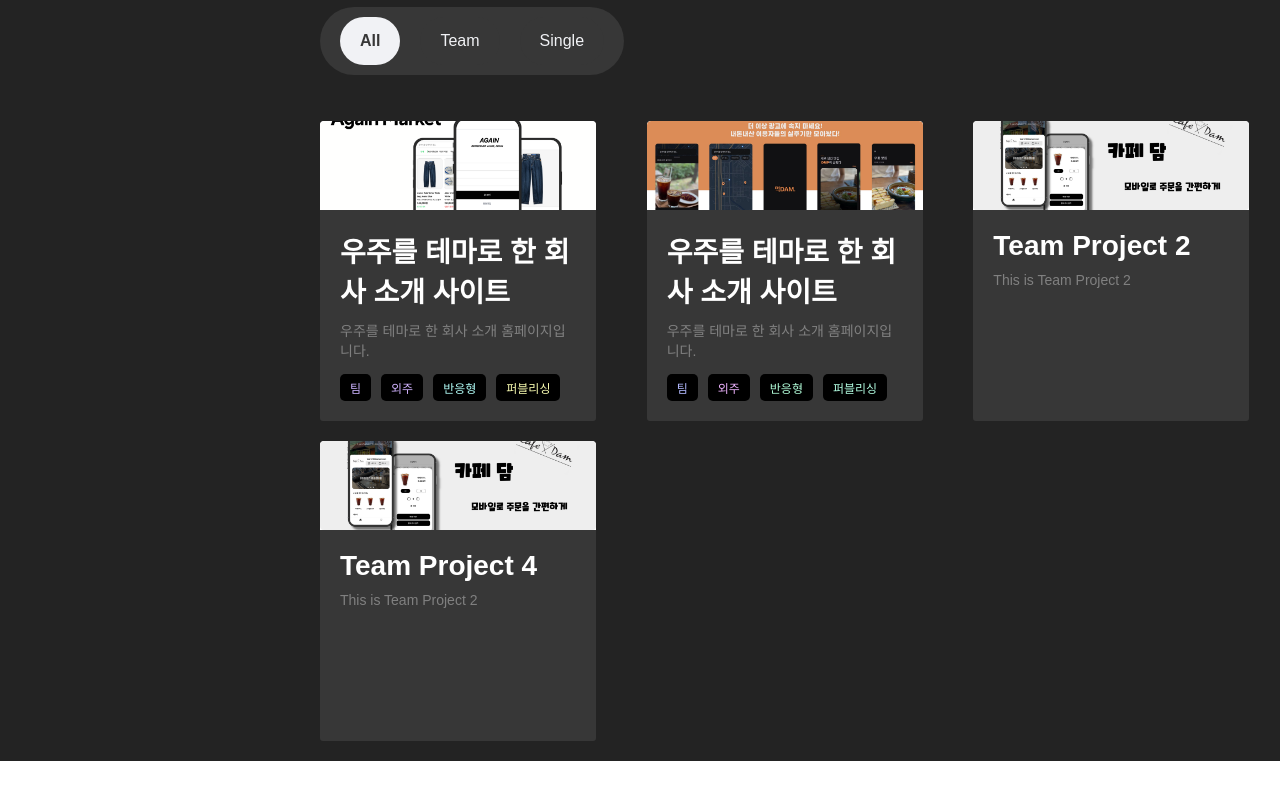
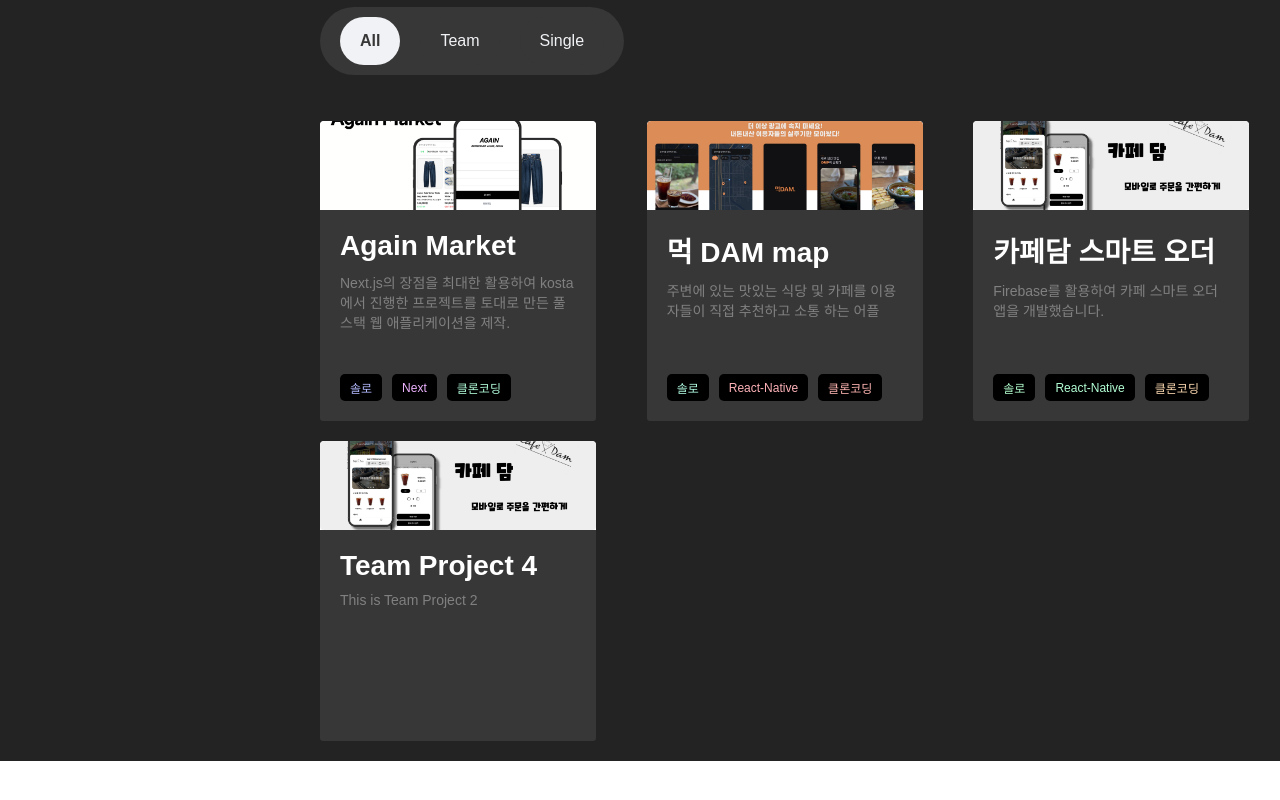
Before and after one commit to Hyeong-mai/HMportfolio, a React (Create React App) app: page / in a window 1280 px wide. Shown: the part 3239-4039 px from the top of the page. Built offline with nearby package versions, Linux system fonts and the light colour scheme.

Commit message:
240913portfolio-2

```diff
--- a/src/Components/Main/Project/Project.js
+++ b/src/Components/Main/Project/Project.js
@@ -113,7 +113,7 @@ const ContentItem = styled.div`
   color: white;
   animation: ${(props) => (props.visible ? fadeIn : fadeOut)} 1s forwards;
   @media (max-width: 1160px) {
-    height: ${(props) => (props.isSecond ? "200vh" : "150vh")};
+    height: ${(props) => (props.isSecond ? "250vh" : "200vh")};
   }
 `;
 
@@ -193,24 +193,25 @@ const Project = () => {
       id: 1,
       coverImage: "/image/project1/Project1Cover.png",
       mainColor: "#37475E",
-      name: "우주를 테마로 한 회사 소개 사이트",
+      name: "Again Market",
       type: "single",
-      tag: ["팀", "외주", "반응형", "퍼블리싱"],
-      date: "2023.10 - 약 3일 2인 (프론트엔드 2명)",
-      description: "우주를 테마로 한 회사 소개 홈페이지입니다.",
+      tag: ["솔로", "Next", "클론코딩"],
+      date: "2024년 6월 10일 → 2024년 6월 17일",
+      description:
+        "Next.js의 장점을 최대한 활용하여 kosta에서 진행한 프로젝트를 토대로 만든 풀스택 웹 애플리케이션을 제작.",
       subDescription:
-        "디자인 시안을 Figma로 확인하며 제시한 기한 내에 최대한 클라이언트가 요구한 기능을 작업하려고 했습니다.",
+        "현재는 완성도 높은 프로젝트를 구현하기 위해 꾸준히 개선하고 있습니다.",
       skills: [
-        "3일이라는 짧은 기간내에 구현",
-        "우주를 컨셉으로한 홈페이지로 이미지 요소가 많음",
-        "네비게이션 메뉴 클릭 시 메인 화면에서 특정 위치로 부드럽게 이동",
-        "localStorage를 활용해 서브 페이지에서도 네비게이션 메뉴 클릭 시 메인 화면의 특정 위치로 이동",
+        "중고 상품을 등록하고 경매를 진행할 수 있는 기능 구현",
+        "실시간 입찰 시스템으로 사용자 간 경쟁 유도",
+        "사용자간 채팅 기능 제공",
+        "사용자 프로필 및 거래 내역 관리 시스템 구축",
       ],
       language: [
         {
-          name: "React",
+          name: "Next.js",
           languageDescription:
-            "React는 컴포넌트 기반으로 하며, 가상 DOM을 활용해 웹 애플리케이션의 성능을 최적화 합니다. 컴포넌트 재사용성을 높이고, 상태 관리를 용이하게 할 수 있습니다.",
+            "폴더 구조 기반의 자동 페이지 생성, 유연한 데이터 패칭, 서버리스 함수로 풀스택 기능을 쉽게 구현할 수 있습니다..",
         },
         {
           name: "TypeScript",
@@ -218,9 +219,14 @@ const Project = () => {
             "TypeScript는 정적 타입을 지원하는 JavaScript 슈퍼셋 언어로, 코드를 실행하기 전 오류를 잡아 줄 수 있습니다.",
         },
         {
-          name: "Styled Components",
+          name: "Tailwind",
           languageDescription:
-            "Styled Components는 JavaScript 코드 내에서 CSS를 작성할 수 있게 해주는 라이브러리입니다. 컴포넌트와 스타일을 함께 정의해 컴포넌트 별로 스타일을 관리하고 재사용할 수 있습니다.",
+            "Tailwind CSS는 유틸리티 클래스와 설정 파일을 통해 빠르고 일관된 스타일링과 손쉬운 디자인 시스템 커스터마이징을 지원합니다.",
+        },
+        {
+          name: "Prisma",
+          languageDescription:
+            "Prisma는 직관적인 스키마 정의와 쿼리 작성, TypeScript 통합을 통한 타입 안정성, 그리고 쉬운 데이터베이스 마이그레이션 관리를 지원합니다.",
         },
       ],
       contribution: [
@@ -294,16 +300,17 @@ const Project = () => {
     },
     {
       id: 2,
-      name: "우주를 테마로 한 회사 소개 사이트",
+      name: "먹 DAM map",
       mainColor: "#D19060",
 
       coverImage: "/image/project2/Project2Cover.png",
       type: "single",
-      tag: ["팀", "외주", "반응형", "퍼블리싱"],
-      date: "2023.10 - 약 3일 2인 (프론트엔드 2명)",
-      description: "우주를 테마로 한 회사 소개 홈페이지입니다.",
+      tag: ["솔로", "React-Native", "클론코딩"],
+      date: "2022년 11월 30일 → 2023년 5월 24일",
+      description:
+        "주변에 있는 맛있는 식당 및 카페를 이용자들이 직접 추천하고 소통 하는 어플",
       subDescription:
-        "디자인 시안을 Figma로 확인하며 제시한 기한 내에 최대한 클라이언트가 요구한 기능을 작업하려고 했습니다.",
+        "푸딘코 앱의 벤치마킹 형태로 Google Maps API를 활용하여 사용자가 현재 위치에서 추천된 맛집을 지도상에서 확인할 수 있는 앱을 개발했습니다 ",
       skills: [
         "3일이라는 짧은 기간내에 구현",
         "우주를 컨셉으로한 홈페이지로 이미지 요소가 많음",
@@ -312,19 +319,24 @@ const Project = () => {
       ],
       language: [
         {
-          name: "React",
+          name: "React-Native",
           languageDescription:
-            "React는 컴포넌트 기반으로 하며, 가상 DOM을 활용해 웹 애플리케이션의 성능을 최적화 합니다. 컴포넌트 재사용성을 높이고, 상태 관리를 용이하게 할 수 있습니다.",
-        },
-        {
-          name: "TypeScript",
-          languageDescription:
-            "TypeScript는 정적 타입을 지원하는 JavaScript 슈퍼셋 언어로, 코드를 실행하기 전 오류를 잡아 줄 수 있습니다.",
+            "React-Native는 컴포넌트 기반으로 하며, JavaScript를 사용해 iOS와 Android 애플리케이션을 동시에 개발할 수 있는 크로스 플랫폼 프레임워크입니다.",
         },
         {
           name: "Styled Components",
           languageDescription:
             "Styled Components는 JavaScript 코드 내에서 CSS를 작성할 수 있게 해주는 라이브러리입니다. 컴포넌트와 스타일을 함께 정의해 컴포넌트 별로 스타일을 관리하고 재사용할 수 있습니다.",
+        },
+        {
+          name: "Expo",
+          languageDescription:
+            "React Native 애플리케이션 개발을 간소화하고, 기본 설정 없이 다양한 네이티브 기능을 쉽게 사용할 수 있게 해주는 플랫폼입니다.",
+        },
+        {
+          name: "Prisma",
+          languageDescription:
+            "Prisma는 직관적인 스키마 정의와 쿼리 작성, TypeScript 통합을 통한 타입 안정성, 그리고 쉬운 데이터베이스 마이그레이션 관리를 지원합니다.",
         },
       ],
       contribution: [
@@ -398,11 +410,102 @@ const Project = () => {
     },
     {
       id: 3,
-      name: "Team Project 2",
+      name: "카페담 스마트 오더",
       mainColor: "#333",
       coverImage: "/image/project3/Project3Cover.png",
-      type: "team",
-      description: "This is Team Project 2",
+      type: "single",
+      tag: ["솔로", "React-Native", "클론코딩"],
+      date: "2023년 6월 16일 → 2023년 6월 18일",
+      description: "Firebase를 활용하여 카페 스마트 오더 앱을 개발했습니다.",
+      skills: [
+        "3일이라는 짧은 기간내에 구현",
+        "우주를 컨셉으로한 홈페이지로 이미지 요소가 많음",
+        "네비게이션 메뉴 클릭 시 메인 화면에서 특정 위치로 부드럽게 이동",
+        "localStorage를 활용해 서브 페이지에서도 네비게이션 메뉴 클릭 시 메인 화면의 특정 위치로 이동",
+      ],
+      language: [
+        {
+          name: "React-Native",
+          languageDescription:
+            "React-Native는 컴포넌트 기반으로 하며, JavaScript를 사용해 iOS와 Android 애플리케이션을 동시에 개발할 수 있는 크로스 플랫폼 프레임워크입니다.",
+        },
+        {
+          name: "Styled Components",
+          languageDescription:
+            "Styled Components는 JavaScript 코드 내에서 CSS를 작성할 수 있게 해주는 라이브러리입니다. 컴포넌트와 스타일을 함께 정의해 컴포넌트 별로 스타일을 관리하고 재사용할 수 있습니다.",
+        },
+        {
+          name: "Expo",
+          languageDescription:
+            "React Native 애플리케이션 개발을 간소화하고, 기본 설정 없이 다양한 네이티브 기능을 쉽게 사용할 수 있게 해주는 플랫폼입니다.",
+        },
+        {
+          name: "Firebase",
+          languageDescription:
+            "Firebase는 실시간 데이터베이스, 인증, 호스팅 등 다양한 백엔드 서비스를 제공하는 클라우드 기반 애플리케이션 개발 플랫폼입니다.",
+        },
+      ],
+      contribution: [
+        {
+          contributionTitle:
+            "header navigation - localStorage를 활용한 특정 위치 저장",
+          contributionLi: [
+            "각 메뉴 클릭 시 메인 화면 특정 영역으로 부드럽게 이동 되도록 useRef를 활용해 구현",
+            "서브 페이지에서도 해당 메뉴 클릭 시 메인 페이지 특정 위치로 자동 이동 되도록 상태 관리 라이브러리 없이 localStorage에 위치를 저장하도록 작업",
+            "불필요한 저장을 막기 위해 setTimeout 메서드를 활용해 특정 위치에 도달한 후 지정된 시간이 지나면 자동으로 해당 위치 정보를 삭제하도록 조치",
+          ],
+        },
+        {
+          contributionTitle:
+            "이미지 요소가 많은 페이지에서 이미지 최적화 작업 진행",
+          contributionLi: [
+            "이미지 요소가 많은 웹 사이트로 일러스트 요소는 디자이너에게 재요청 진행",
+            "수정가능한 이미지는 확장자를 webp로 변경하여 용량 감소 진행",
+            "초기 로딩 속도와 사용자 경험을 향상",
+          ],
+        },
+        {
+          contributionTitle: "웹 표준 / 접근성 고려 및 인터랙션 작업",
+          contributionLi: [
+            "디자인된 웹 페이지를 마크업하여 웹 표준을 준수하고 웹 접근성을 고려하여 프로젝트 진행",
+            "각 섹션을 팀원과 협업해 PC 부터 Mobile까지 고려한 반응형 웹으로 개발",
+            "디자이너가 요구한 디자인 시안을 Figma를 통해 정확히 이해하고, 섬세한 배경 위치 조절을 통해 완성도 높은 디자인 구현",
+          ],
+        },
+      ],
+      Trouble: [
+        {
+          TroubleTitle:
+            "서브 페이지에서 navigation 클릭 시 메인 화면 특정 영역으로 이동 해야하는 점",
+          TroubleLi: [
+            {
+              title: "문제점",
+              ex: "navigation은 메인, 서브 페이지 공통으로 사용 중으로 서브 페이지에서 메인 화면의 특정 영역으로 이동할 수 있도록 요구사항을 받았으며, 단기 프로젝트로 상태 관리 라이브러리를 사용하지 않고 있었습니다.",
+            },
+            {
+              title: "해결",
+              ex: "localStorage를 활용해 특정 영역의 id값을 저장하고, 이동된 후 저장된 값을 setTimeout 메서드를 활용해 특정 영역 도착 후 삭제 되도록 작업해 불필요한 저장 공간 사용을 막았습니다.",
+            },
+          ],
+        },
+        {
+          TroubleTitle: "초기 로딩 속도 개선하기 위한 이미지 작업",
+          TroubleLi: [
+            {
+              title: "문제점",
+              ex: "이미지 요소가 많아 초기 로딩 속도가 느렸습니다.",
+            },
+            {
+              title: "해결",
+              ex: "변경하기 어려운 일려스트 요소는 디자이너에게 재요청하고, 변환 가능한 경우 확장자를 webp로 변환 및 용량 감소를 통해 초기 로딩 속도를 개선할 수 있었습니다.",
+            },
+            {
+              title: "회고",
+              ex: "마무리된 프로젝트지만 img 태그에 loading=`lazy`속성과 placeholder를 이미지 최적화를 진행했을 것 같습니다.",
+            },
+          ],
+        },
+      ],
       images: [
         { src: "/image/project3/image1.png", title: "Image 1" },
         { src: "/image/project3/image2.png", title: "Image 2" },
```
